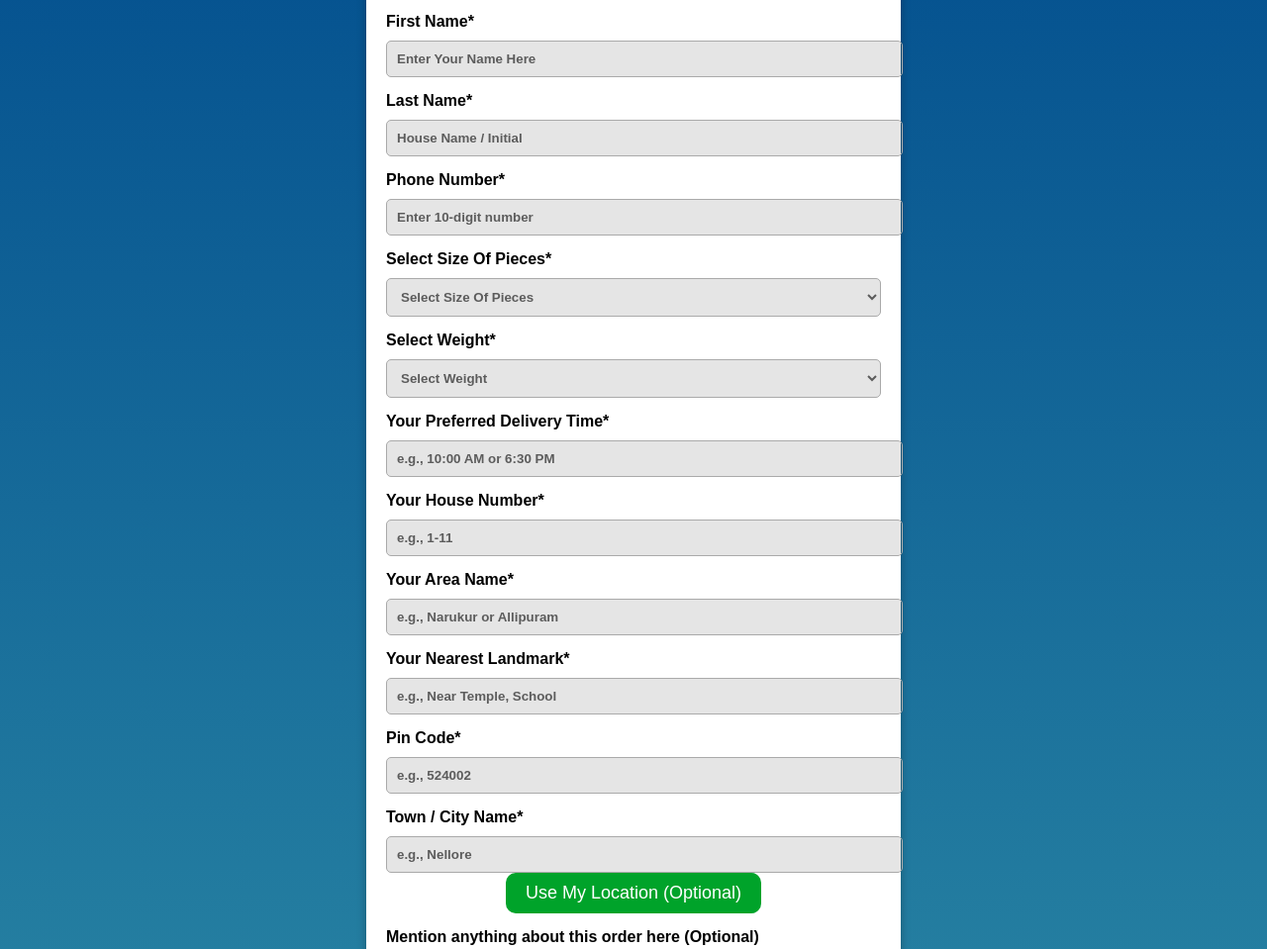
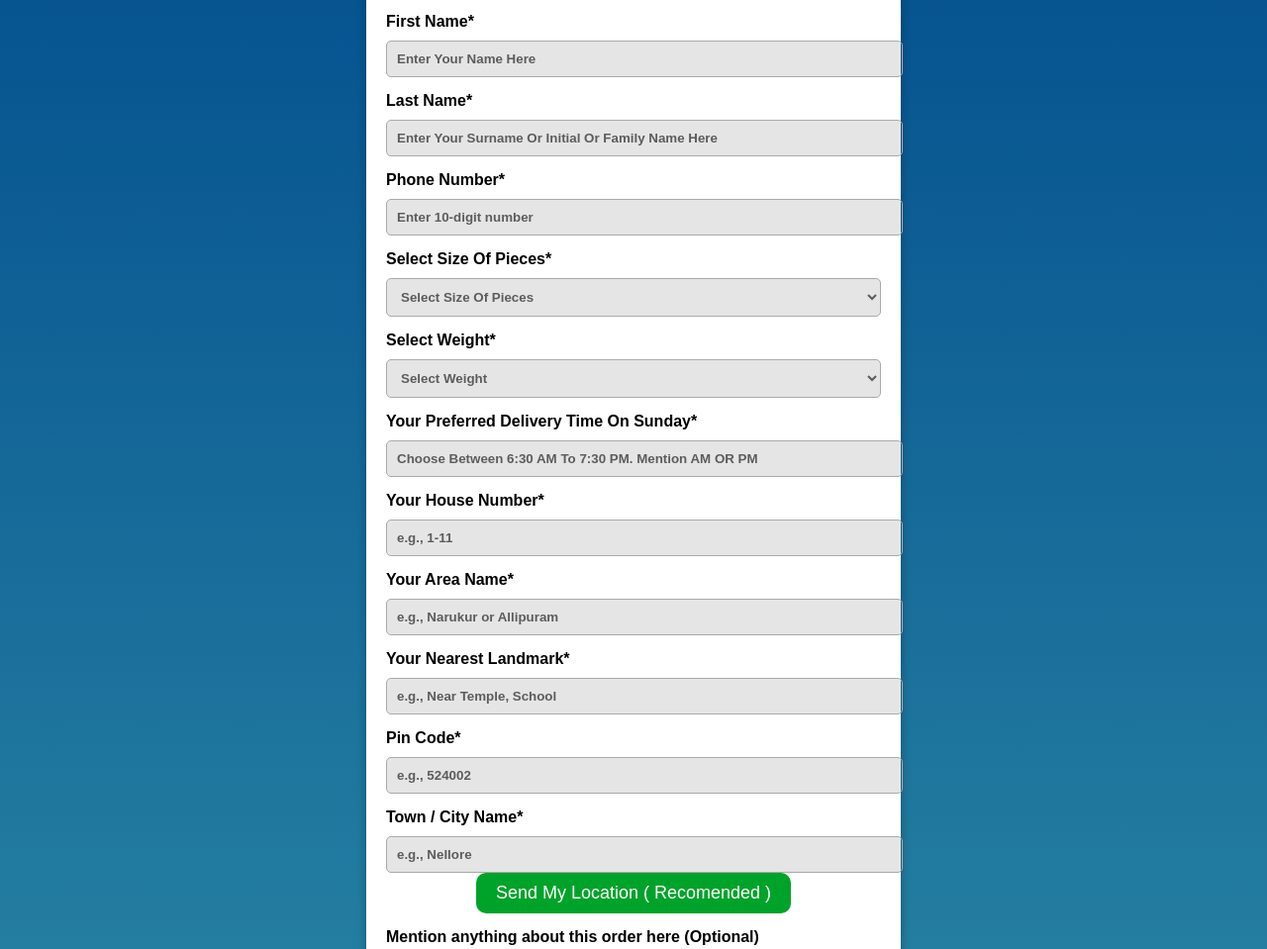
Before and after one commit to NlrLokesh/Mutton-Orders, a plain HTML site: page index.html in a window 1280 px wide. Shown: the part 203-1162 px from the top of the page at 99% size. Drawn offline with Linux system fonts and the light colour scheme.

Commit message:
Update index.html

```diff
--- a/index.html
+++ b/index.html
@@ -80,7 +80,7 @@
       <input type="text" name="First Name" placeholder="Enter Your Name Here" required />
 
       <label>Last Name*</label>
-      <input type="text" name="Last Name" placeholder="House Name / Initial" required />
+      <input type="text" name="Last Name" placeholder="Enter Your Surname Or Initial Or Family Name Here" required />
 
       <label>Phone Number*</label>
       <input type="tel" name="Phone Number" placeholder="Enter 10-digit number" required pattern="[0-9]{10}" />
@@ -127,8 +127,8 @@
         <option value="15 kg">15 kg</option>
       </select>
 
-      <label>Your Preferred Delivery Time*</label>
-      <input type="text" name="Preferred Delivery Time" placeholder="e.g., 10:00 AM or 6:30 PM" required />
+      <label>Your Preferred Delivery Time On Sunday*</label>
+      <input type="text" name="Preferred Delivery Time" placeholder="Choose Between 6:30 AM To 7:30 PM. Mention AM OR PM" required />
 
       <label>Your House Number*</label>
       <input type="text" name="House Number" placeholder="e.g., 1-11" required />
@@ -145,7 +145,7 @@
       <label>Town / City Name*</label>
       <input type="text" name="Town / City Name" placeholder="e.g., Nellore" required />
 
-      <button type="button" onclick="getLocation()">Use My Location (Optional)</button>
+      <button type="button" onclick="getLocation()">Send My Location ( Recomended )</button>
       <input type="hidden" name="Latitude" />
       <input type="hidden" name="Longitude" />
 
@@ -178,7 +178,7 @@
         navigator.geolocation.getCurrentPosition(function(position) {
           document.querySelector("input[name='Latitude']").value = position.coords.latitude;
           document.querySelector("input[name='Longitude']").value = position.coords.longitude;
-          alert("Location added successfully!");
+          alert("LOCATION ADDED SUCCESSFULLY!");
         }, function() {
           alert("Unable to fetch location. Please allow location access.");
         });
@@ -200,7 +200,7 @@
       })
       .then(response => {
         if (response.ok) {
-          alert("Order submitted successfully!");
+          alert("THANKS FOR ORDERING... ORDER SUBMITTED SUCCESSFULLY!");
           form.reset();
           document.getElementById("submitBtn").disabled = true;
         } else {
```
